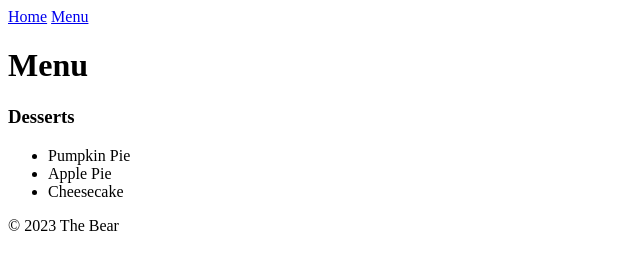
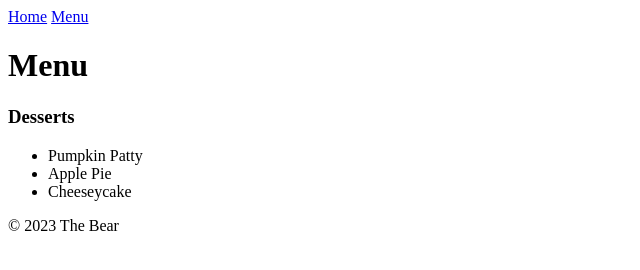
Before and after one commit to NicholasGrinage/thebear, a plain HTML site: page menu.html in a window 1280 px wide. Shown: the full height of the page, 0-640 px from the left. Drawn offline with Linux system fonts and the light colour scheme.

```diff
--- a/menu.html
+++ b/menu.html
@@ -16,9 +16,9 @@
       <h1>Menu</h1>
       <h3>Desserts</h3>
       <ul>
-        <li>Pumpkin Pie</li>
+        <li>Pumpkin Patty</li>
         <li>Apple Pie</li>
-        <li>Cheesecake</li>
+        <li>Cheeseycake</li>
       </ul>
     </main>
     <footer>&copy 2023 The Bear </footer>
```
